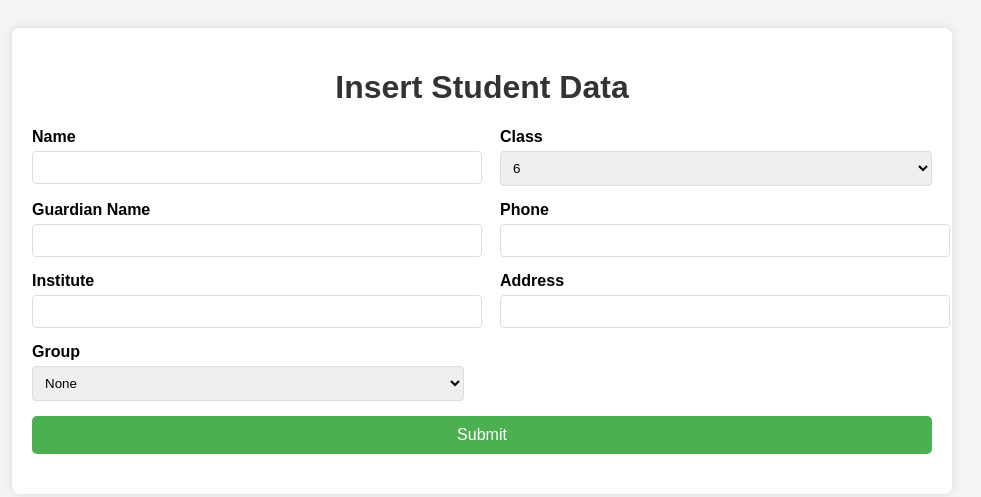
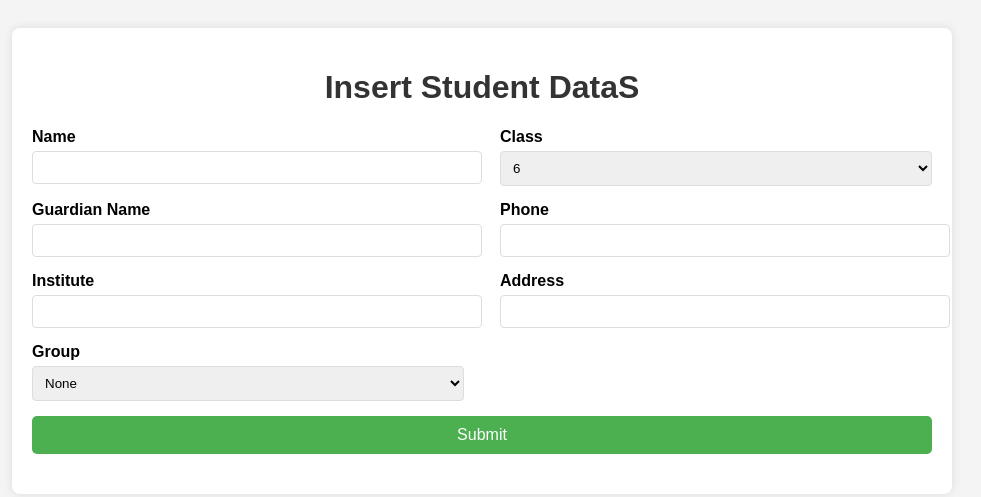
Before and after one commit to thohid12/BMI, a plain HTML site: page index.html in a window 1280 px wide. Shown: the whole page, without its empty margins (158-1139 px from the left). Drawn offline with Linux system fonts and the light colour scheme.

Commit message:
updatin html tag

```diff
--- a/index.html
+++ b/index.html
@@ -8,7 +8,7 @@
 </head>
 <body>
   <div class="container">
-    <h1>Insert Student Data</h1>
+    <h1>Insert Student DataS</h1>
     <form id="studentForm">
       <!-- First Row -->
       <div class="row">
```
